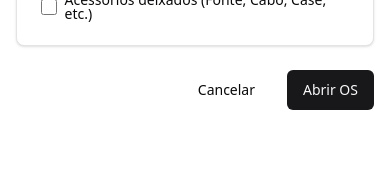
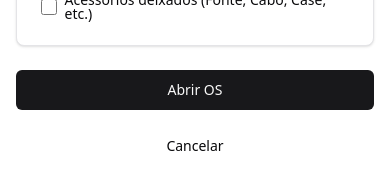
Before and after one commit to wheslancardoso/wtechprot, a Next.js app: page /dashboard/orders/new in a window 390 px wide. Shown: the part 1408-1598 px from the top of the page. Before the commit the page ends 1550 px from the top, so only its background shows below. Built offline with nearby package versions, Linux system fonts and the light colour scheme; no server answers.

Commit message:
feat(ui): melhora a responsividade dos botões de ação
- Os botões de ação em várias partes do dashboard agora se adaptam melhor a telas pequenas, ocupando a largura total para melhor usabilidade em dispositivos móveis.

```diff
--- a/src/app/dashboard/orders/[id]/order-actions.tsx
+++ b/src/app/dashboard/orders/[id]/order-actions.tsx
@@ -135,7 +135,7 @@ export default function OrderActions({
         <>
             <div className="space-y-4">
                 {/* TOOLBAR: Ações Principais + Compartilhar */}
-                <div className="flex flex-wrap items-center justify-end gap-2">
+                <div className="flex flex-wrap items-center justify-end gap-2 [&>button]:w-full sm:[&>button]:w-auto">
 
                     {/* Botões de Ação por Status */}
 
--- a/src/app/dashboard/orders/new/page.tsx
+++ b/src/app/dashboard/orders/new/page.tsx
@@ -448,7 +448,7 @@ export default function NewOrderPage() {
                 </Card>
 
                 {/* Actions */}
-                <div className="flex justify-end gap-4">
+                <div className="flex flex-col-reverse sm:flex-row sm:justify-end gap-4">
                     <Button
                         type="button"
                         variant="ghost"
--- a/src/app/dashboard/settings/page.tsx
+++ b/src/app/dashboard/settings/page.tsx
@@ -437,7 +437,7 @@ export default function SettingsPage() {
                                         </div>
                                     </div>
 
-                                    <Button type="submit" disabled={storeForm.formState.isSubmitting}>
+                                    <Button type="submit" disabled={storeForm.formState.isSubmitting} className="w-full sm:w-auto">
                                         {storeForm.formState.isSubmitting ? (
                                             <Loader2 className="mr-2 h-4 w-4 animate-spin" />
                                         ) : (
@@ -530,7 +530,7 @@ export default function SettingsPage() {
                                     </div>
                                 </div>
 
-                                <Button type="submit" disabled={financialForm.formState.isSubmitting}>
+                                <Button type="submit" disabled={financialForm.formState.isSubmitting} className="w-full sm:w-auto">
                                     {financialForm.formState.isSubmitting ? (
                                         <Loader2 className="mr-2 h-4 w-4 animate-spin" />
                                     ) : (
```
